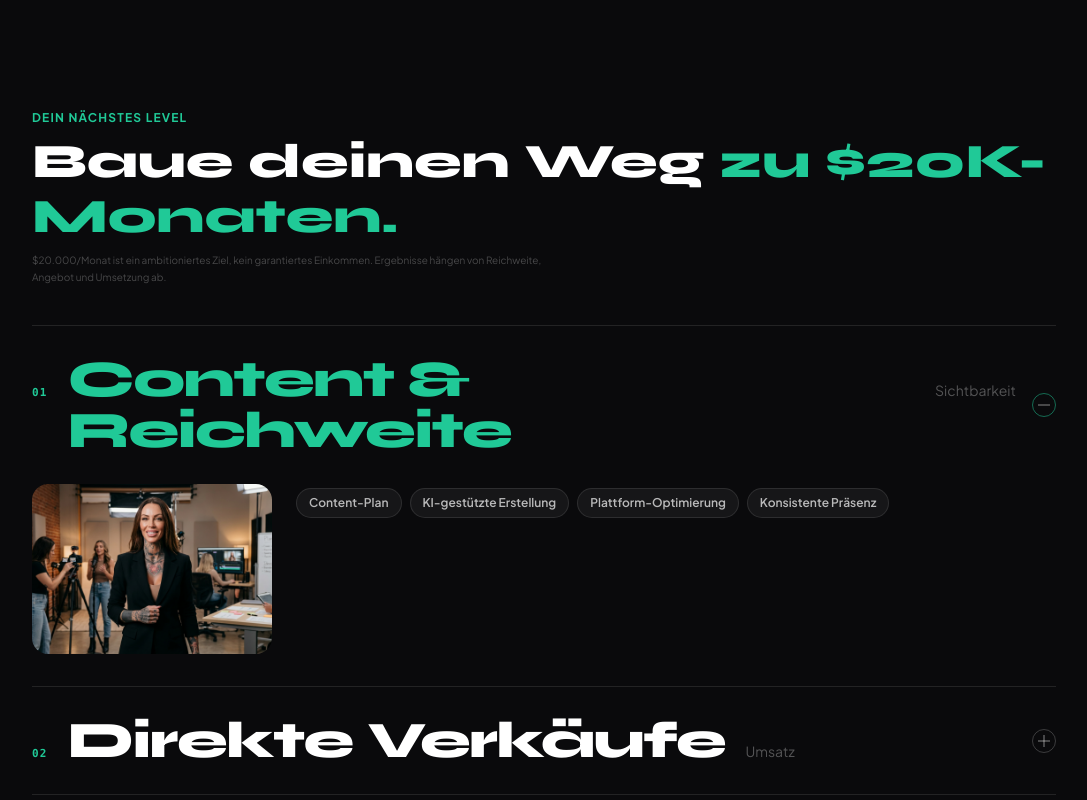
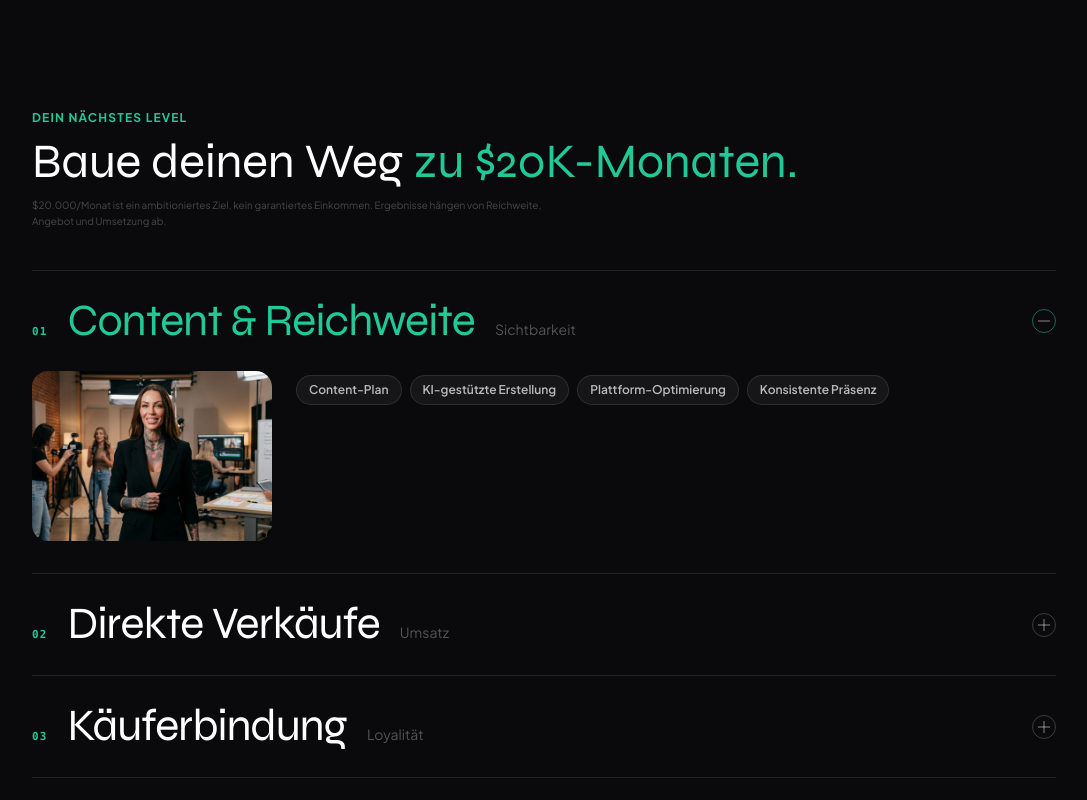
Before and after one commit to urrwa/kataXsnapsell, a React (Vite) app: page / in a window 1280 px wide. Shown: the part 10260-11060 px from the top of the page, without its empty margins (96-1183 px from the left). Built offline with nearby package versions, Linux system fonts and the light colour scheme; no server answers; a web font is replaced by a local one.

Commit message:
Growth accordion: lighter font weight (Syne 400, heading font-light)
Co-Authored-By: Claude Sonnet 4.6 <noreply@anthropic.com>
Claude-Session: https://claude.ai/code/session_014RXSbELePkVpZuJKaSZKjG

```diff
--- a/src/components/sections/GrowthSection.tsx
+++ b/src/components/sections/GrowthSection.tsx
@@ -111,11 +111,11 @@ function AccordionItem({ item, isOpen, onOpen }: {
       <style>{`
         .growth-title {
           font-family: 'Syne', 'Inter', sans-serif;
-          font-size: clamp(28px, 4vw, 52px);
-          font-weight: 800;
-          letter-spacing: -0.03em;
+          font-size: clamp(24px, 3.5vw, 46px);
+          font-weight: 400;
+          letter-spacing: -0.02em;
         }
-        @import url('https://fonts.googleapis.com/css2?family=Syne:wght@700;800&display=swap');
+        @import url('https://fonts.googleapis.com/css2?family=Syne:wght@400;500&display=swap');
       `}</style>
     </div>
   );
@@ -132,13 +132,13 @@ export const GrowthSection: React.FC = () => {
       aria-label={t("Growth Potential")}
     >
       {/* Load Syne font */}
-      <link rel="stylesheet" href="https://fonts.googleapis.com/css2?family=Syne:wght@700;800&display=swap" />
+      <link rel="stylesheet" href="https://fonts.googleapis.com/css2?family=Syne:wght@400;500&display=swap" />
 
       <div className="max-w-5xl mx-auto w-full flex flex-col items-center space-y-10">
         {/* Header */}
         <div className="w-full space-y-2">
           <p className="text-xs uppercase tracking-widest font-bold text-[#20C997]">{t("DEIN NÄCHSTES LEVEL")}</p>
-          <h2 className="text-3xl sm:text-4xl lg:text-5xl font-extrabold font-display text-white leading-[1.15]">
+          <h2 className="text-3xl sm:text-4xl lg:text-5xl font-light font-display text-white leading-[1.15]">
             {t("Baue deinen Weg ")}<span className="text-[#20C997]">{t("zu $20K-Monaten.")}</span>
           </h2>
           <p className="text-[10px] text-white/25 leading-relaxed max-w-lg">{t("$20.000/Monat ist ein ambitioniertes Ziel, kein garantiertes Einkommen. Ergebnisse hängen von Reichweite, Angebot und Umsetzung ab.")}</p>
```
